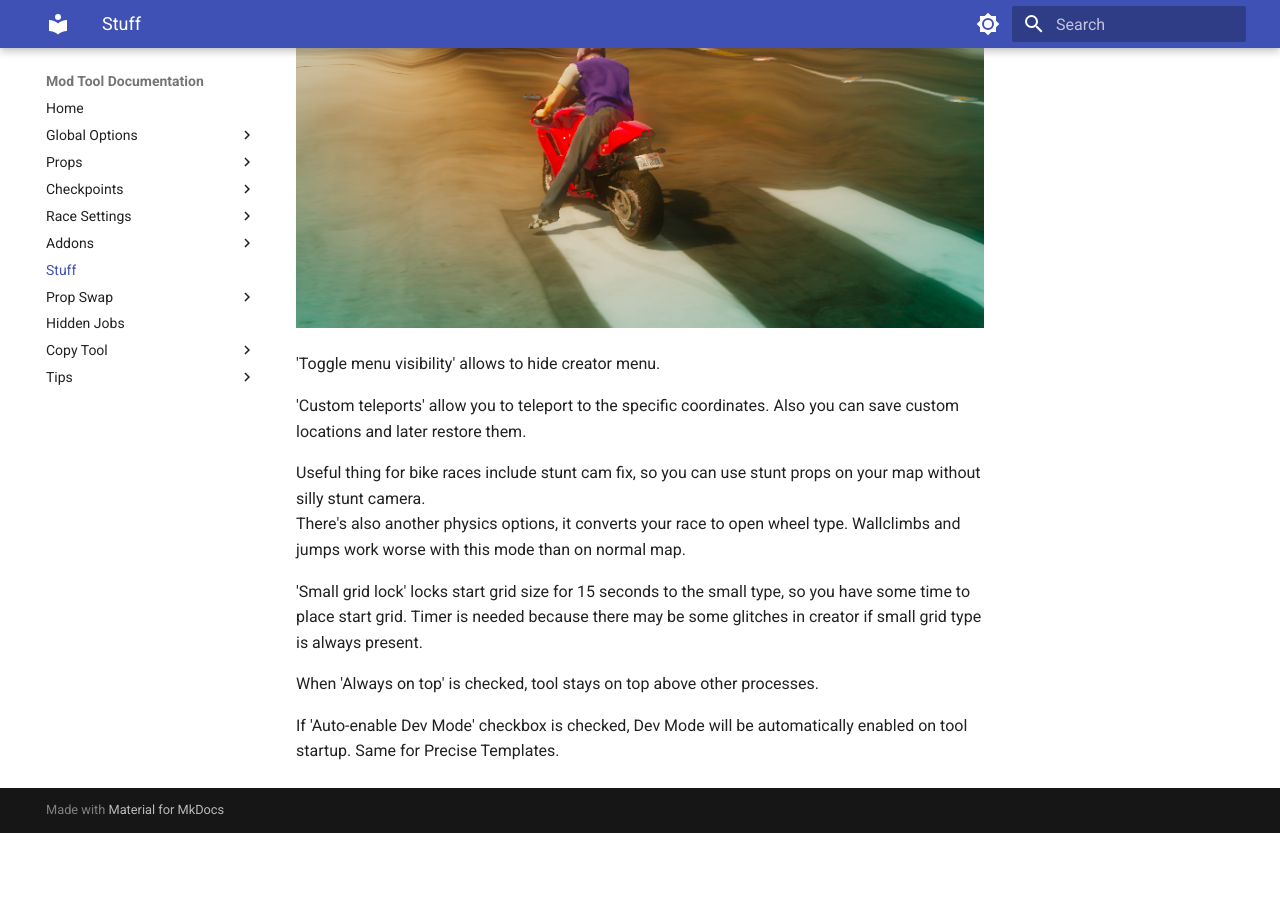
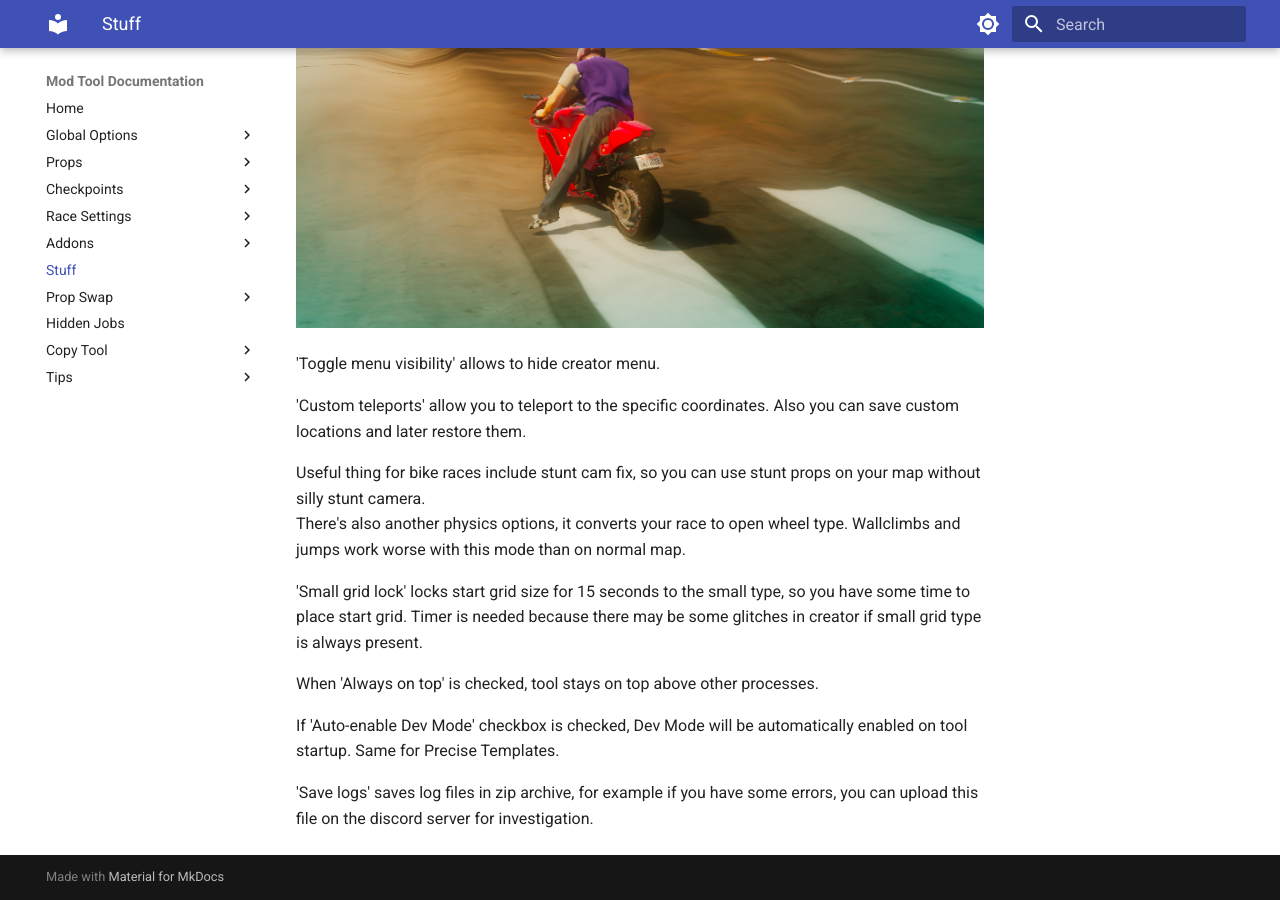
Before and after one commit to Oleg52/ModToolDocs, an MkDocs documentation site: the page built from docs/stuff/overview.md, in a window 1280 px wide and 900 px high, scrolled down 1630 px. Built offline with MkDocs 1.6.1 and Material for MkDocs 9.7.7, drawn with Linux system fonts in a browser that asks for light colours; comment, search, counter and statistics services are not loaded; before the commit the page ends 2463 px from its top, so only the background shows below that.

Commit message:
update map options & stuff tabs

```diff
--- a/docs/stuff/overview.md
+++ b/docs/stuff/overview.md
@@ -31,3 +31,5 @@ Timer is needed because there may be some glitches in creator if small grid type
 When 'Always on top' is checked, tool stays on top above other processes.
 
 If 'Auto-enable Dev Mode' checkbox is checked, Dev Mode will be automatically enabled on tool startup. Same for Precise Templates.
+
+'Save logs' saves log files in zip archive, for example if you have some errors, you can upload this file on the discord server for investigation.
```
Also changed, not shown: docs/race-settings/map-options/overview.md (+2 -0 lines), docs/assets/images/race-settings/img01.png, docs/assets/images/stuff/img01.png.
